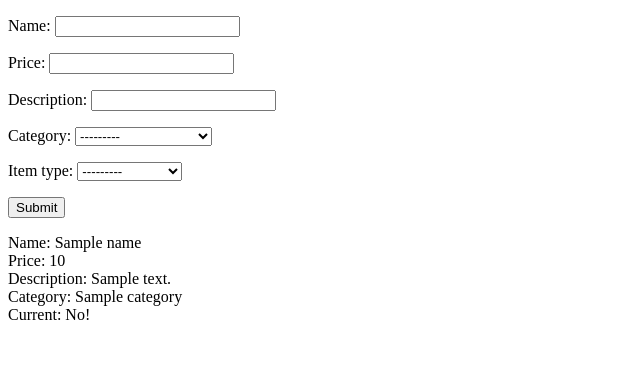
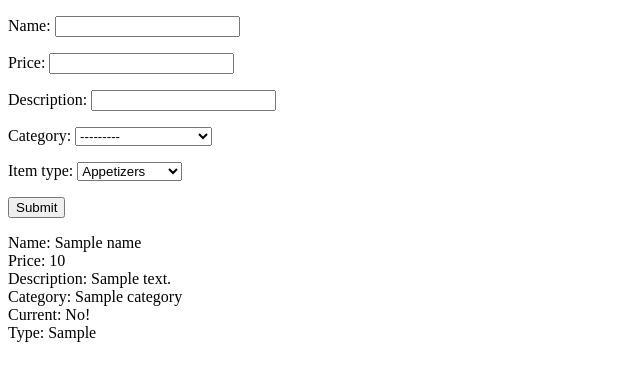
Before and after one commit to Decodedmind/Capstone, a Django app: template capstone/mcewens/templates/test.html in a window 1280 px wide. Shown: the top 381 px of the page, without its empty margins (0-640 px from the left). Run offline with Django 4.2, Linux system fonts and the light colour scheme; tables that the repository leaves empty hold one stand-in row (values such as "Sample post"); the template is opened without the code that fills it: values that come from a table or form of the project are taken from there, most other values are stand-ins (such as "Sample title", 1, 10 or a date in 2020).

Commit message:
Finally added extra column

```diff
--- a/capstone/mcewens/models.py
+++ b/capstone/mcewens/models.py
@@ -11,9 +11,9 @@ class MenuItem(models.Model):
 
     # Category - Lunch/ Dinner / Brunch / Wine - check
     CATEGORY_CHOICES = (
+        ("Brunch", "Brunch"),
         ("Lunch", "Lunch"),
         ("Dinner", "Dinner"),
-        ("Brunch", "Brunch"),
         ("Wine and Cocktails", "Wine and Cocktails"),
     )
 
@@ -29,7 +29,7 @@ class MenuItem(models.Model):
         ("Cocktails", "Cocktails"),
     )
 
-    item_type = models.CharField(choices=TYPE_CHOICES, max_length=50)
+    item_type = models.CharField(choices=TYPE_CHOICES, max_length=50, default="")
     # Types of item for the sake of menu
 
     # Description - check
--- a/capstone/mcewens/templates/test.html
+++ b/capstone/mcewens/templates/test.html
@@ -28,6 +28,7 @@
         {% else %}
         Current: No!<br />
         {% endif %}
+        Type: {{ item_type }}<br />
     </p>
     {% else %}
     <p>{{error}}</p>
--- a/capstone/mcewens/views.py
+++ b/capstone/mcewens/views.py
@@ -15,8 +15,8 @@ def index(request):
 
 
 def deleteMenuItem(request, name):
-    if request.method == 'POST':
-        id = request.POST['delete']
+    if request.method == "POST":
+        id = request.POST["delete"]
         print(id)
         delete_menu_item(id)
     return redirect("restaurant_admin")
@@ -53,7 +53,7 @@ def EXAMPLE_create_menu_item_view(request):
                 "description": item.description,
                 "category": item.category,
                 "current": item.current,
-                "type": item.item_type,
+                "item_type": item.item_type,
                 "form": form,
             }
             item.save()
```
Also changed, not shown: capstone/db.sqlite3, capstone/mcewens/migrations/0001_initial.py, capstone/mcewens/migrations/0002_alter_menuitem_item_type.py (added).
